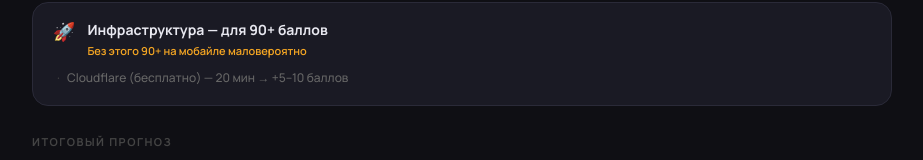
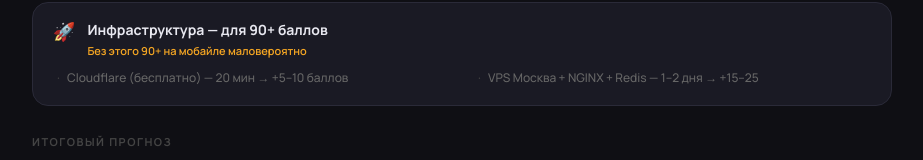
Before and after one commit to Diland-master/pagespeed-report, a plain HTML site: page index.html in a window 1280 px wide. Shown: the part 1292-1452 px from the top of the page, without its empty margins (178-1101 px from the left). Drawn offline with Linux system fonts and the light colour scheme.

Commit message:
Uncomment VPS Moscow entry in step items list

```diff
--- a/index.html
+++ b/index.html
@@ -560,7 +560,7 @@
       <ul class="step-items" style="display:grid;grid-template-columns:1fr 1fr;gap:5px 24px;">
         <li>Cloudflare (бесплатно) — 20 мин → +5–10 баллов</li>
         <!-- <li>Убрать Elementor (если используется) → +20–30</li> -->
-        <!-- <li>VPS Москва + NGINX + Redis — 1–2 дня → +15–25</li> -->
+        <li>VPS Москва + NGINX + Redis — 1–2 дня → +15–25</li>
         <!-- <li>Статическая генерация (Simply Static) → +40–50</li> -->
       </ul>
     </div>
```
